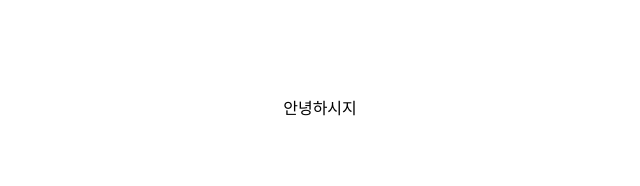
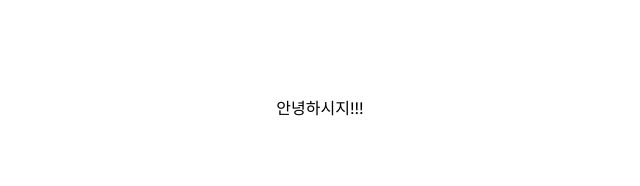
Before and after one commit to education-project-knowing/front-end, a Next.js app: page / in a window 1280 px wide. Shown: the top 186 px of the page, without its empty margins (320-960 px from the left). Built offline with nearby package versions, Linux system fonts and the light colour scheme.

Commit message:
test: 깃허브 디스코드 휍훅 테스트 커밋

```diff
--- a/src/app/page.tsx
+++ b/src/app/page.tsx
@@ -5,12 +5,12 @@ import { getProviders, signIn } from 'next-auth/react';
 export default function Home() {
   return (
     <main className="flex min-h-screen flex-col items-center justify-between p-24">
-      <h1>안녕하시지</h1>
+      <h1>안녕하시지!!!</h1>
       <form
         action={async () => {
           await signIn('naver');
         }}>
-        <button type="submit">Signin with Naver</button>
+        <button type="submit">Signin with Naver </button>
       </form>
       <div className="flex flex-col p-10">
         <button onClick={() => signIn('kakao', { redirect: true, callbackUrl: '/' })}>카카오 로그인</button>
```
